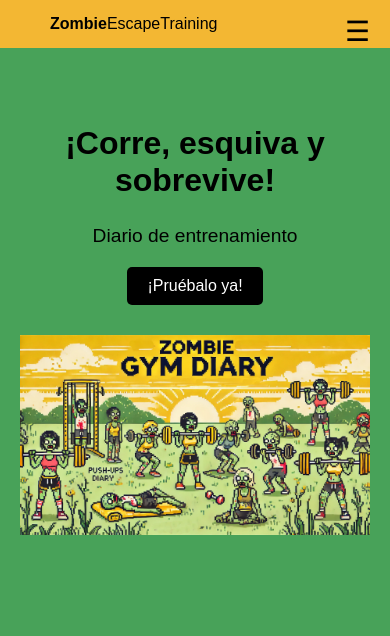
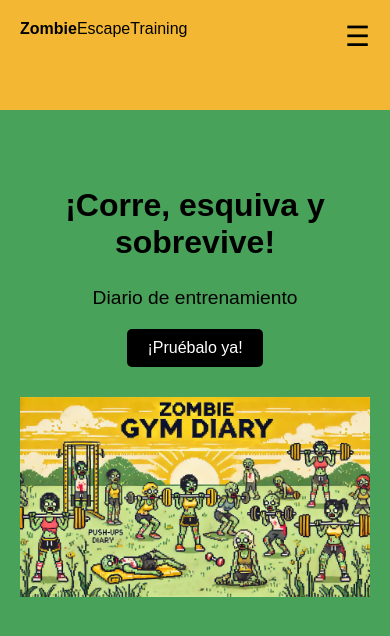
Before and after one commit to anelizt/ProyectoDAM, a website: page index.html in a window 390 px wide. Drawn offline with Linux system fonts and the light colour scheme.

```diff
--- a/index.css
+++ b/index.css
@@ -118,63 +118,6 @@
         }
 
         @media screen and (max-width: 768px) {
-           /* .header {
-                flex-direction: column;
-                align-items: flex-start;
-                padding: 10px 20px;
-            }
-
-            .header nav {
-                flex-direction: column;
-                width: 100%;
-            }
-
-            .nav-item {
-                width: 100%;
-            }
-
-            .dropdown {
-                position: static;
-                min-width: unset;
-                width: 100%;
-                box-shadow: none;
-            }
-
-            .hero {
-                flex-direction: column;
-                padding: 50px 20px;
-                text-align: center;
-            }
-
-            .hero-text {
-                max-width: 100%;
-            }
-
-            .product img {
-                max-width: 100%;
-                height: auto;
-            }
-
-            .product {
-                margin-top: 30px;
-            }
-
-            .nav-item > a {
-                background-color: #f3b733;
-                font-weight: bold;
-                border-bottom: 2px solid #070707;
-            }
-
-            .dropdown {
-                padding: 5px 10px;
-                background-color: grey;
-            }
-
-            .dropdown a {
-                padding-left: 20px;
-                font-weight: normal;
-                border-bottom: 1px solid #ccc;
-            }*/
 
             .menu-toggle {
                 display: block;
@@ -182,7 +125,15 @@
                 cursor: pointer;
                 position: absolute;
                 right: 20px;
-                top: 15px;
+                top: 20px;
+            }
+
+            .header {
+                flex-direction: column;
+                align-items: flex-start;
+                padding: 20px;
+                position: relative;
+                min-height: 70px;
             }
 
             .header nav {
```
